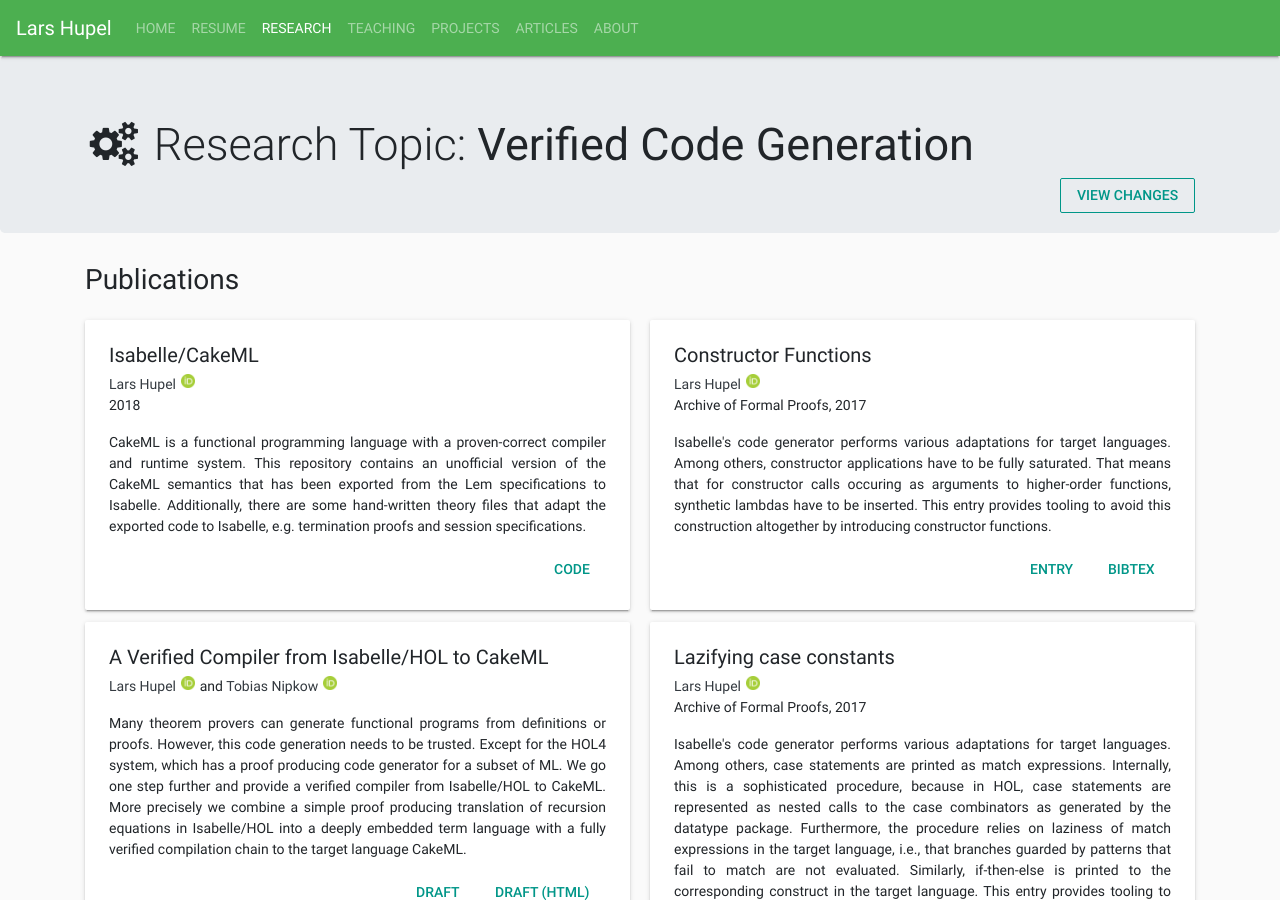
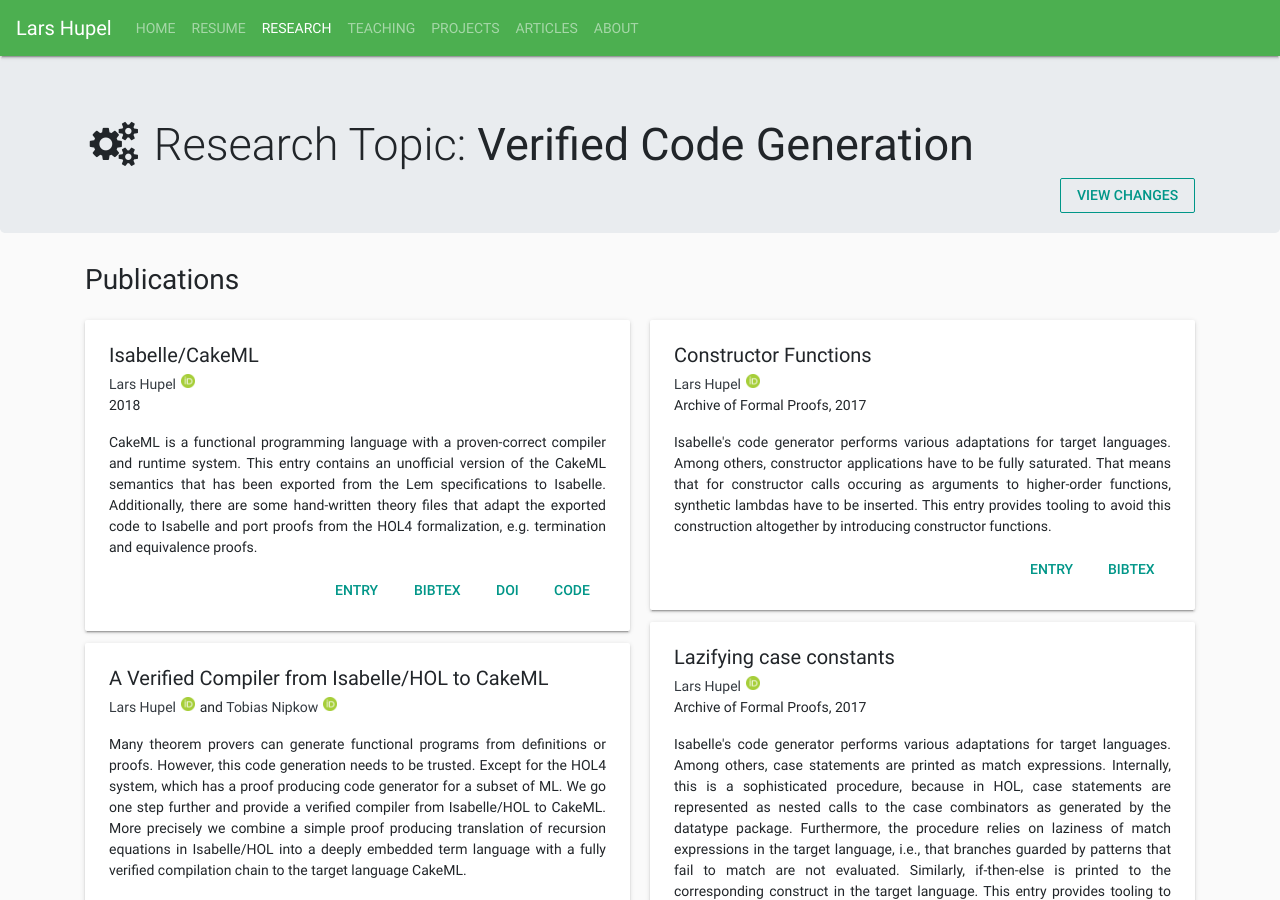
Before and after one commit to larsrh/website, a Jekyll site: the page built from _research/codegen.md, in a window 1280 px wide and 900 px high. Built offline with Jekyll 4.4.1, drawn with Linux system fonts in a browser that asks for light colours; comment, search, counter and statistics services are not loaded.

Commit message:
codegen: AFP entry is published

```diff
--- a/_research/codegen.md
+++ b/_research/codegen.md
@@ -40,11 +40,11 @@ pubs:
     id: "lem-isabelle-cakeml"
     authors: ["lars"]
     code: "https://github.com/larsrh/isabelle-cakeml"
-    no_pdf: true
-    bib: false
+    doi: "10.5281/zenodo.1204863"
+    entry: "https://devel.isa-afp.org/entries/CakeML.html"
     year: 2018
     abstract: |
-      CakeML is a functional programming language with a proven-correct compiler and runtime system. This repository contains an unofficial version of the CakeML semantics that has been exported from the Lem specifications to Isabelle. Additionally, there are some hand-written theory files that adapt the exported code to Isabelle, e.g. termination proofs and session specifications.
+       CakeML is a functional programming language with a proven-correct compiler and runtime system. This entry contains an unofficial version of the CakeML semantics that has been exported from the Lem specifications to Isabelle. Additionally, there are some hand-written theory files that adapt the exported code to Isabelle and port proofs from the HOL4 formalization, e.g. termination and equivalence proofs.
 ---
 
 ### Goal
```
Also changed, not shown: bib/lem-isabelle-cakeml.bib (added, +8 -0 lines).
